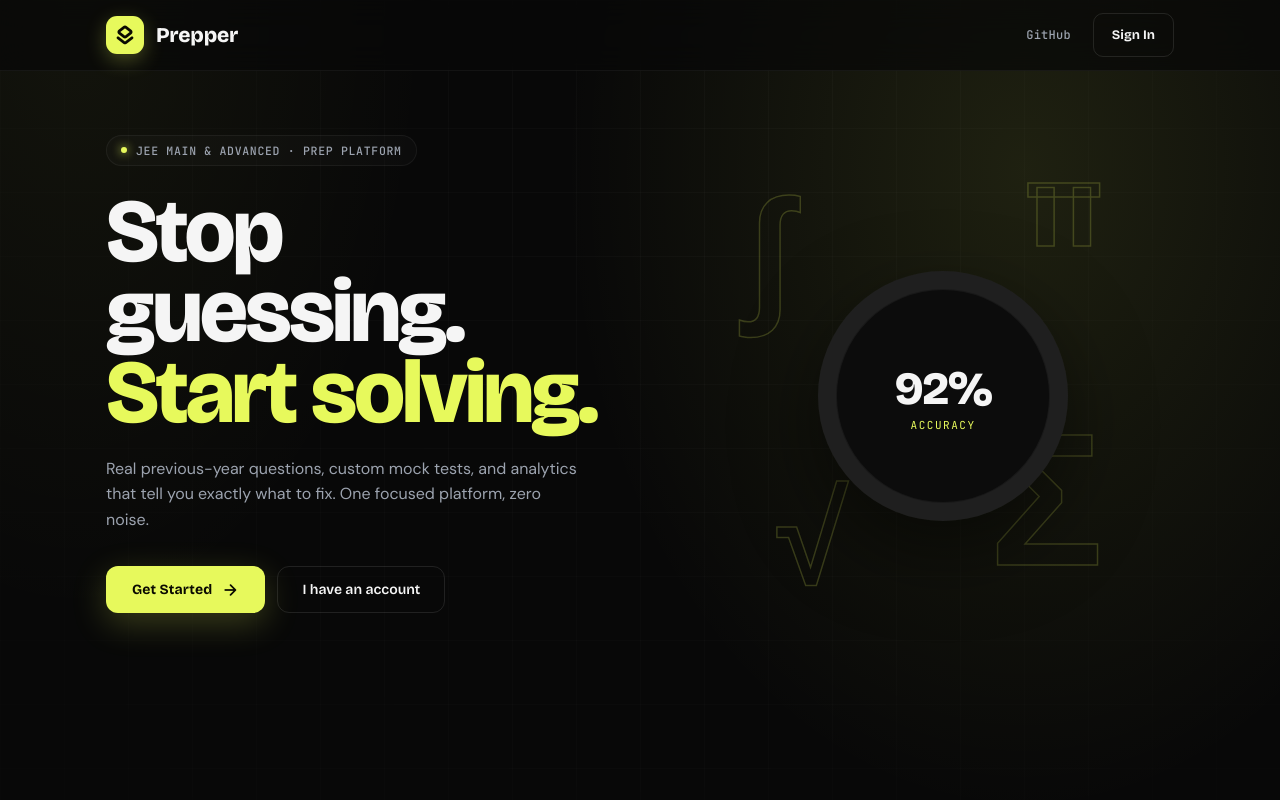
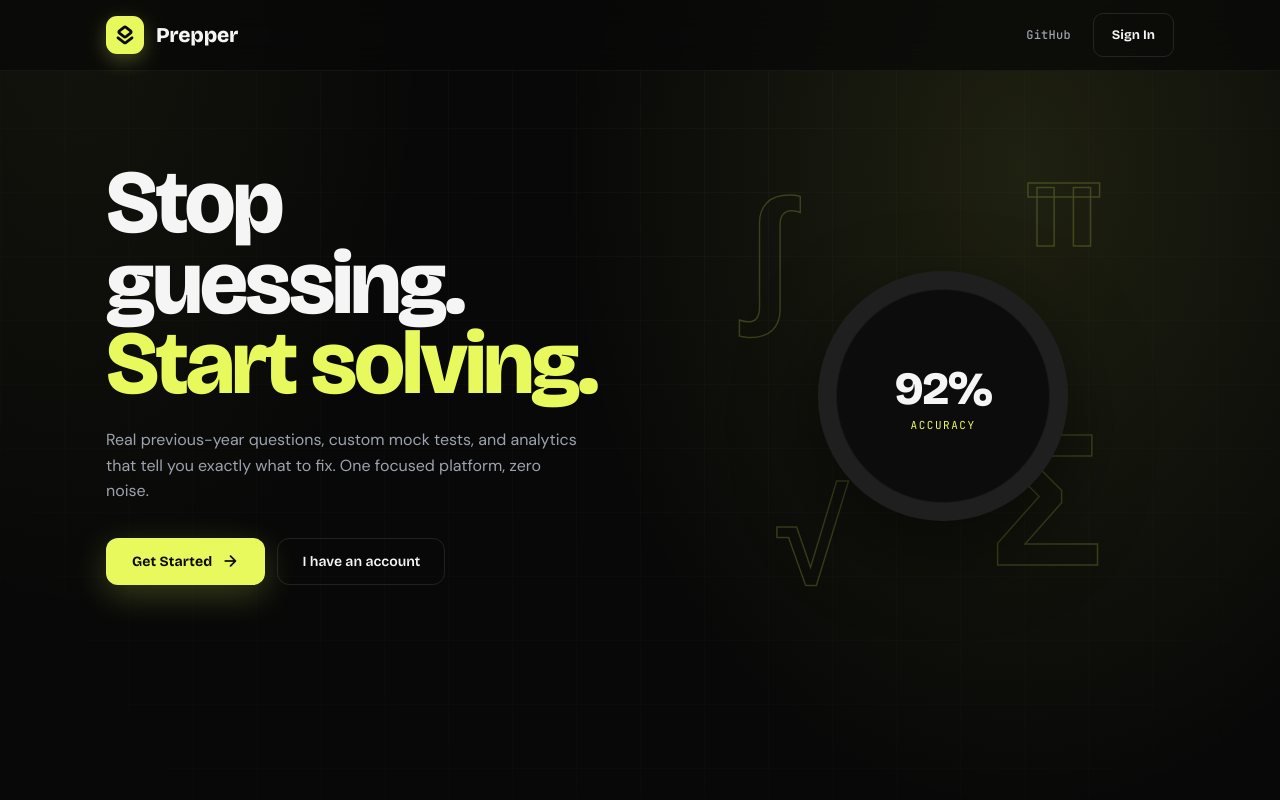
Before and after one commit to AkuaTech/attemptly, a React (Vite) app: page / in a window 1280 px wide. Shown: the top 800 px of the page. Built offline with nearby package versions, Linux system fonts and the light colour scheme; no server answers; the database is empty.

Commit message:
fix: signup page missing layout class

```diff
--- a/src/index.css
+++ b/src/index.css
@@ -688,6 +688,7 @@ h1.page-title {
 .italic-primary { color: var(--primary); font-style: italic; }
 .chip { display: inline-flex; align-items: center; padding: 2px 8px; border-radius: 4px; font-size: 10px; font-weight: 700; background: var(--sc-highest); color: var(--on-sv); border: 1px solid var(--hairline); text-transform: uppercase; letter-spacing: 0.05em; gap: 4px; }
 
+.onboarding-wrap { min-height: 100dvh; display: flex; align-items: center; justify-content: center; padding: 80px 24px 48px; position: relative; background: var(--bg); }
 .login-wrap { display: grid; grid-template-columns: 1fr 1fr; min-height: 100dvh; overflow-y: auto; }
 .login-left { display: flex; flex-direction: column; justify-content: space-between; padding: 64px; position: relative; overflow: hidden; background: var(--sc-low); }
 .login-right { display: flex; flex-direction: column; align-items: center; justify-content: center; min-height: 100vh; padding: 48px 96px; background: var(--bg); position: relative; overflow-y: auto; }
--- a/src/pages/Onboarding.jsx
+++ b/src/pages/Onboarding.jsx
@@ -116,10 +116,6 @@ export default function Onboarding() {
       <main id="lp-main" className="lp-shell">
         <header className="lp-hero">
           <div className="lp-hero-copy">
-            <div className="lp-eyebrow" data-reveal>
-              <span className="lp-eyebrow-dot" />
-              JEE Main &amp; Advanced · Prep Platform
-            </div>
             <h1 className="lp-title" data-reveal>
               Stop guessing.
               <span className="lp-title-accent">Start solving.</span>
```
